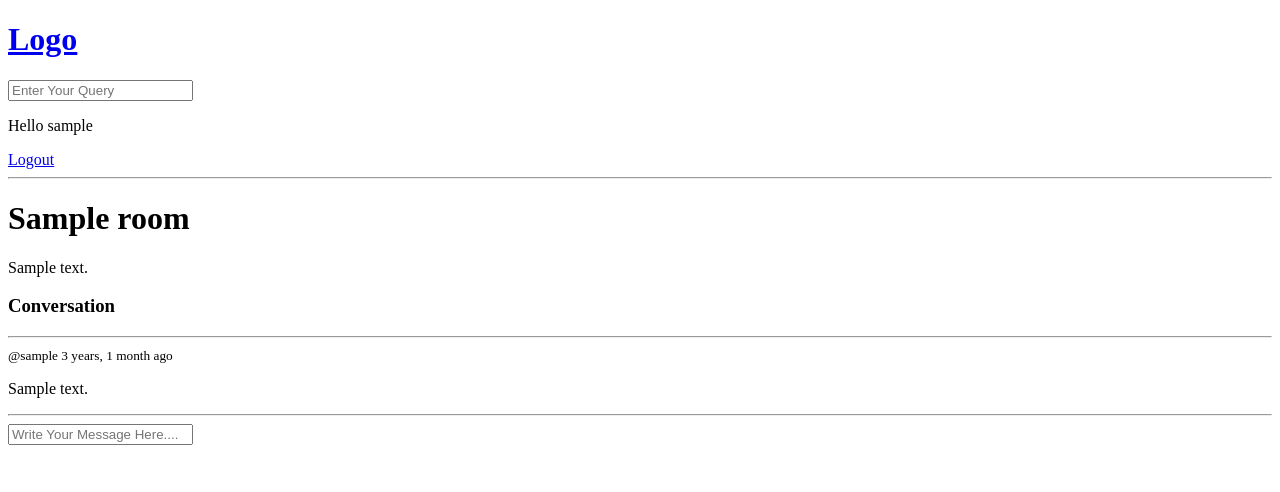
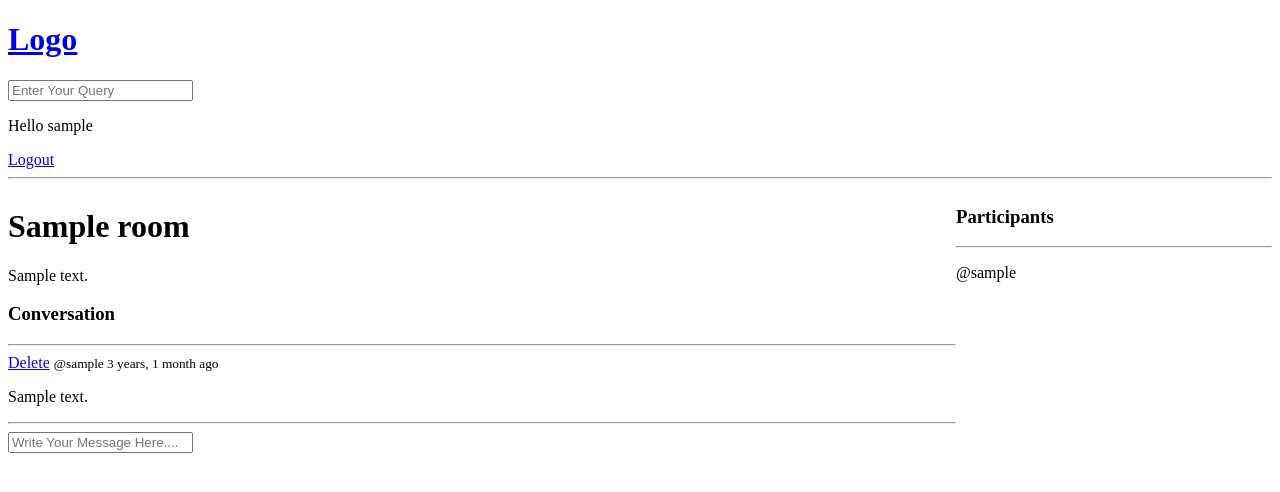
Before and after one commit to heyitsuzair/django, a Django app: page /room/1 in a window 1280 px wide. Shown: the top 492 px of the page. Run offline with Django 4.2, Linux system fonts and the light colour scheme; a user stored in the database is signed in; tables that the repository leaves empty hold one stand-in row (values such as "Sample post").

Commit message:
Delete Message

```diff
--- a/base/models.py
+++ b/base/models.py
@@ -16,7 +16,7 @@ class Room(models.Model):
     topic = models.ForeignKey(Topic, on_delete=models.SET_NULL, null=True)
     name = models.CharField(max_length=200)
     description = models.TextField(null=True, blank=True)
-    # participants=
+    participants = models.ManyToManyField(User,related_name='participants',blank=True)
     updated = models.DateTimeField(auto_now=True)
     created = models.DateTimeField(auto_now_add=True)
 
--- a/base/templates/base/room.html
+++ b/base/templates/base/room.html
@@ -1,4 +1,14 @@
 {% extends 'main.html' %} {% block content %}
+
+<style>
+  .room-container {
+    display: grid;
+    grid-template-columns: 3fr 1fr;
+  }
+</style>
+
+<div class="room-container">
+  <div>
     <h1>{{room.name}}</h1>
 
     <p>{{room.description}}</p>
@@ -9,6 +19,9 @@
 
       {% for message in room_messages %}
       <div>
+        {% if request.user == message.user %}
+        <a href="{% url 'delete-message' message.id %}">Delete</a>
+        {% endif %}
         <small>@{{message.user}} {{message.created|timesince}} ago</small>
         <p>{{message.body}}</p>
         <hr />
@@ -19,7 +32,22 @@
     <div class="comment-form">
       <form action="" method="post">
         {% csrf_token %}
-    <input type="text" name="body" placeholder="Write Your Message Here...." />
+        <input
+          type="text"
+          name="body"
+          placeholder="Write Your Message Here...."
+        />
       </form>
     </div>
+  </div>
+  <div>
+    <h3>Participants</h3>
+    <hr />
+    {% for user in participants %}
+    <div>
+      <p>@{{user.username}}</p>
+    </div>
+    {% endfor %}
+  </div>
+</div>
 {% endif %} {% endblock content %}
--- a/base/urls.py
+++ b/base/urls.py
@@ -10,4 +10,5 @@ urlpatterns = [
     path('create-room/', views.create_room, name='create-room'),
     path('update-room/<str:pk>', views.update_room, name='update-room'),
     path('delete-room/<str:pk>', views.delete_room, name='delete-room'),
+    path('delete-message/<str:pk>', views.delete_mesage, name='delete-message'),
 ]
--- a/base/views.py
+++ b/base/views.py
@@ -85,13 +85,15 @@ def home(request):
 def room(request, pk):
     found_room = Room.objects.get(id=pk)
     room_messages = found_room.message_set.all().order_by('-created')
-
+    participants = found_room.participants.all()
     if request.method == 'POST':
         message = Message.objects.create(
             user=request.user, room=found_room, body=request.POST.get('body'))
+        found_room.participants.add(request.user)
         return redirect('room', pk=found_room.id)
 
-    room_data = {'room': found_room, 'room_messages': room_messages}
+    room_data = {'room': found_room,
+                 'room_messages': room_messages, 'participants': participants}
     return render(request, 'base/room.html', room_data)
 
 
@@ -136,3 +138,16 @@ def delete_room(request, pk):
         room.delete()
         return redirect('home')
     return render(request, 'base/delete.html', {'obj': room})
+
+
+@login_required(login_url='login')
+def delete_mesage(request, pk):
+    message = Message.objects.get(id=pk)
+
+    if request.user != message.user:
+        return HttpResponse('You Are Not Allowed Here')
+
+    if request.method == 'POST':
+        message.delete()
+        return redirect('home')
+    return render(request, 'base/delete.html', {'obj': message})
```
Also changed, not shown: base/migrations/0003_alter_room_options_room_participants.py (added). Lines whose indentation alone changed are shown as unchanged.
